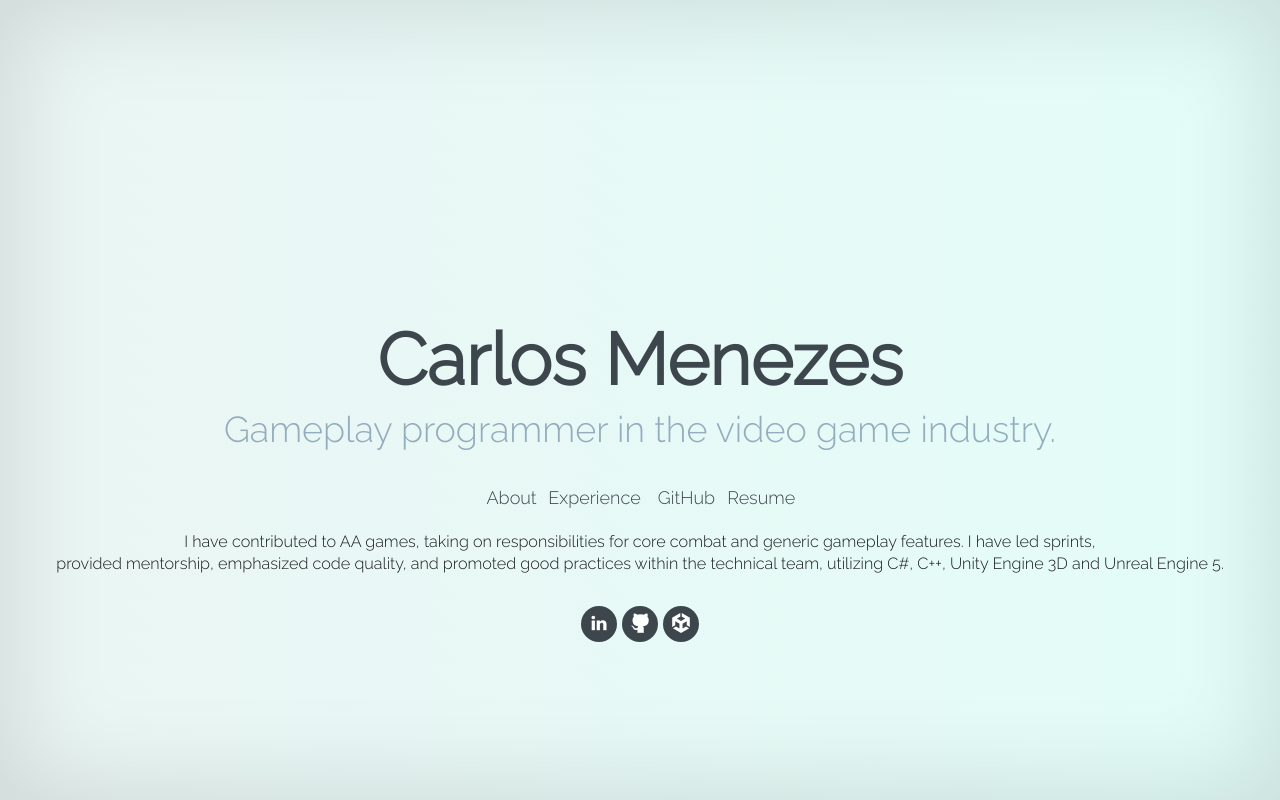
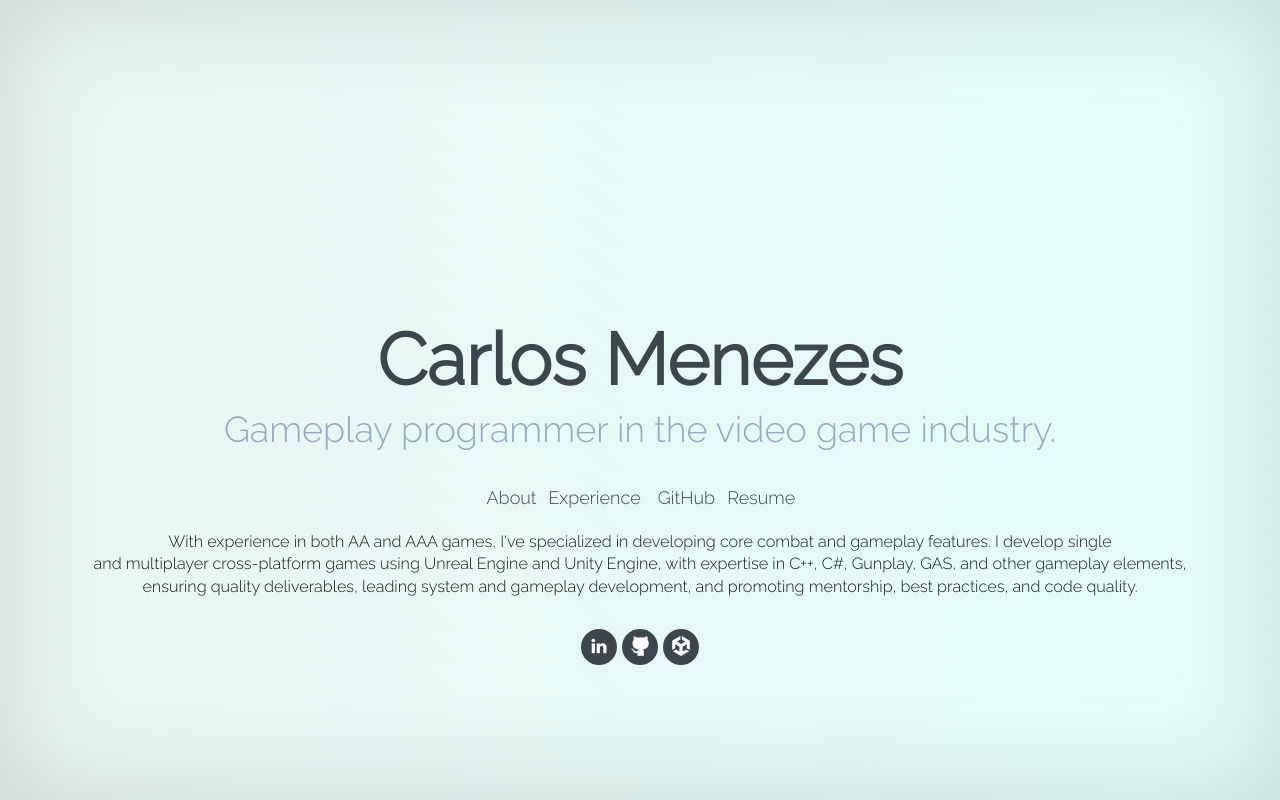
Before and after one commit to carlinhu/carlinhu.github.io, a plain HTML site: page index.html in a window 1280 px wide. Both pictures are taken after a click on the link "Experience". Drawn offline with Linux system fonts and the light colour scheme.

Commit message:
Experience description and Resume update

```diff
--- a/index.html
+++ b/index.html
@@ -330,7 +330,7 @@ p.github-link a:hover {
 
     <div id="info" class="info">
         <div id="about" class="about">
-            <p style="display:inline" style="margin-top: -25px;">I'm a <span id="age"></span> years old software engineer with focus on game development.</p>
+            <p style="display:inline" style="margin-top: -25px;">I'm a <span id="age"></span> years old software engineer in the video game industry.</p>
         </div>
         <script>
             window.onload = function()
@@ -344,8 +344,9 @@ p.github-link a:hover {
         </script>
 
         <div id="experience" class="experience">
-            <p style="display:inline">I have contributed to AA games, taking on responsibilities for core combat and generic gameplay features. I have led sprints,<br>
-                  provided mentorship, emphasized code quality, and promoted good practices within the technical team, utilizing C#, C++, Unity Engine 3D and Unreal Engine 5.
+            <p style="display:inline">With experience in both AA and AAA games, I've specialized in developing core combat and gameplay features. I develop single<br>
+                and multiplayer cross-platform games using Unreal Engine and Unity Engine, with expertise in C++, C#, Gunplay, GAS, and other gameplay elements,<br>
+                 ensuring quality deliverables, leading system and gameplay development, and promoting mentorship, best practices, and code quality.
             </p>
         </div>
     </div>
```
Also changed, not shown: 1 other file.
